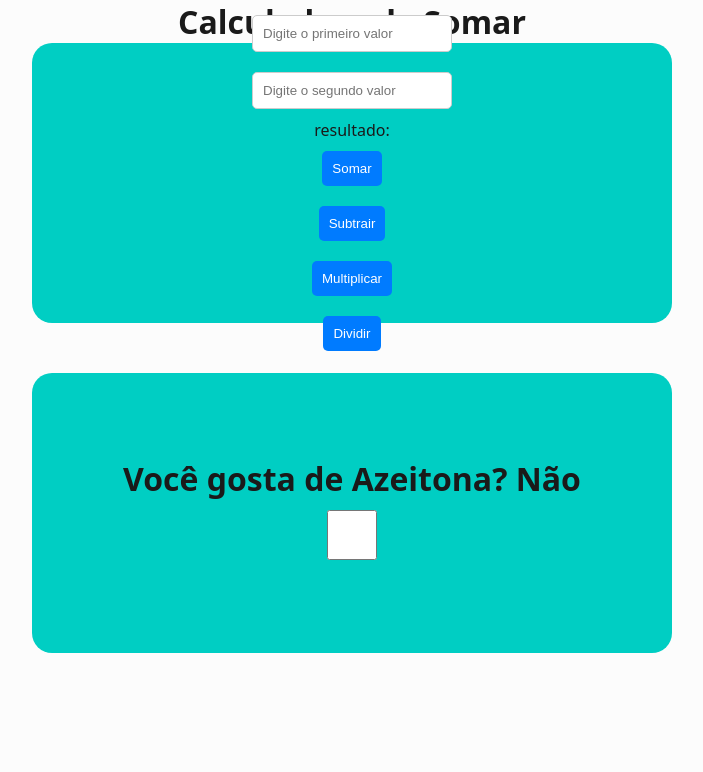
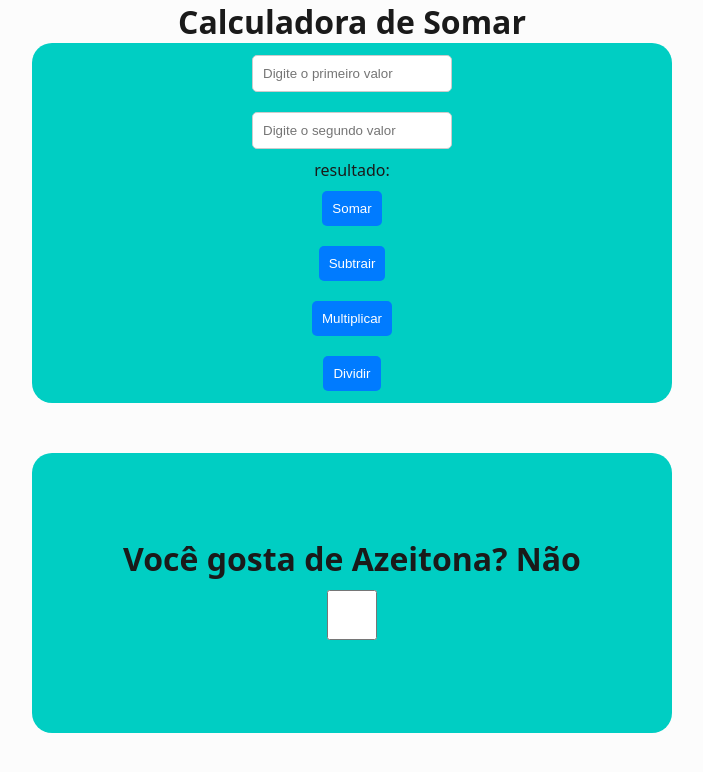
Before and after one commit to ra24351597810-sys/Formulario, a React (Create React App) app: page /calculadora in a window 1280 px wide. Shown: the top 772 px of the page, without its empty margins (288-991 px from the left). Built offline with nearby package versions, Linux system fonts and the light colour scheme.

Commit message:
Atualizando tamanhoDIv

```diff
--- a/src/pages/calculadora/index.scss
+++ b/src/pages/calculadora/index.scss
@@ -9,7 +9,7 @@
         align-items: center;
         justify-content: center;
         width: 50%;
-        height: 35vh;
+        height: 45vh;
         background-color: #00cec3;
         border-radius: 20px;
 
```
